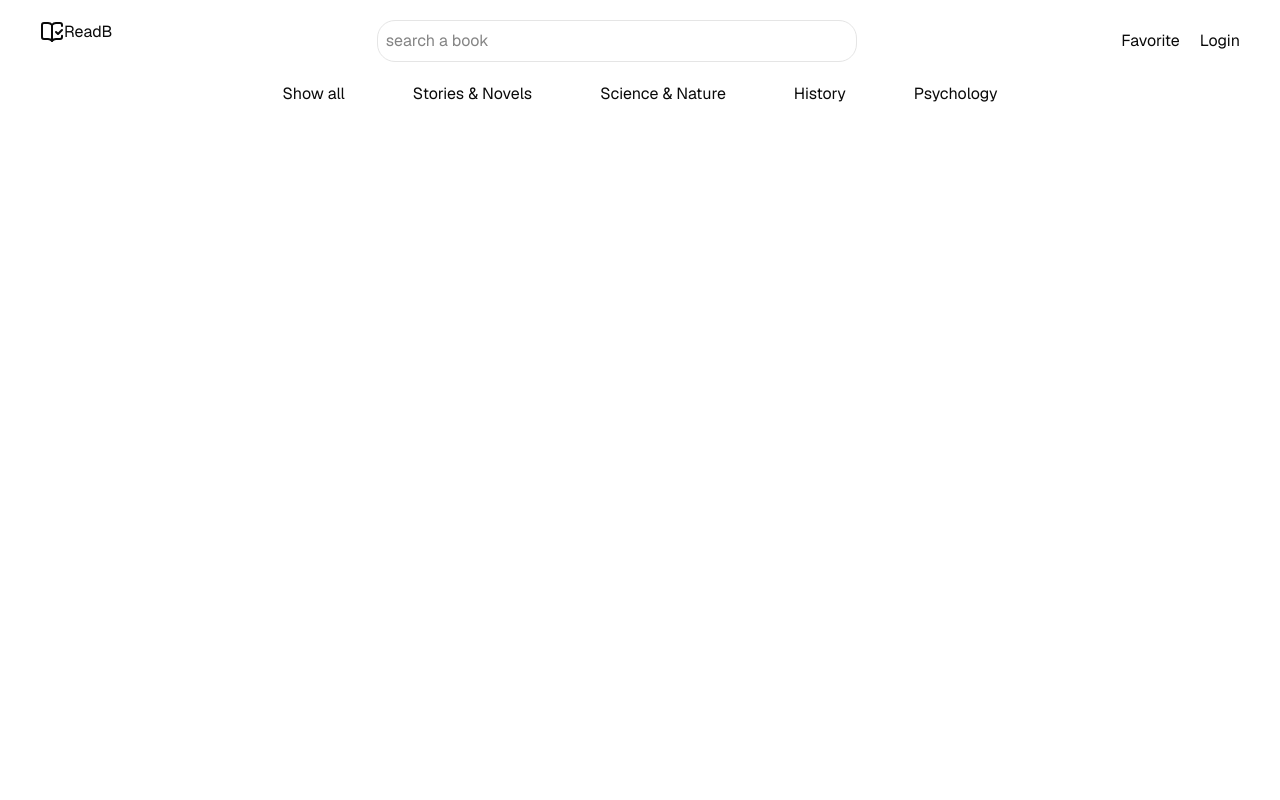
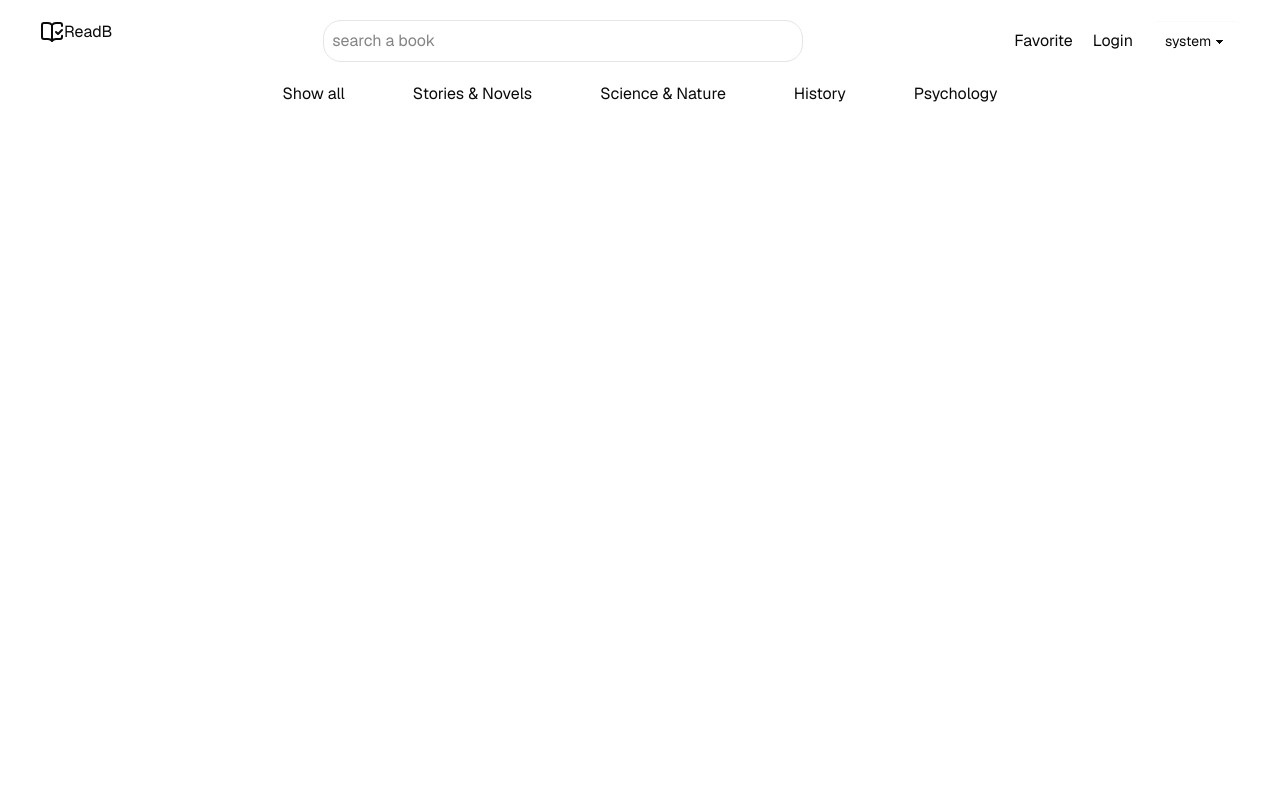
Before and after one commit to Hanieh-yousefzadeh/book-store, a Next.js app: page / in a window 1280 px wide. Shown: the top 800 px of the page. Built offline with nearby package versions, Linux system fonts and the light colour scheme.

Commit message:
feat : add theme dark and light and system

```diff
--- a/components/header.tsx
+++ b/components/header.tsx
@@ -9,6 +9,7 @@ import { useDispatch, useSelector } from "react-redux"
 import { useRouter } from "next/navigation";
 import { logout } from "@/lib/authSlice";
 import { stateType, dispatch } from "@/lib/store";
+import Theme from "./theme";
 
 
 export default function Header() {
@@ -38,6 +39,7 @@ export default function Header() {
                     {mounted && (
                         user ? (<button className="cursor-pointer" onClick={handleLogout}>Logout</button>) : (<Link href="/login">Login</Link>)
                     )}
+                    <Theme/>
                     {/* <Link href="/profile">Profile</Link> */}
 
                     {/* <Link href="/cart"><ShoppingCart /></Link> */}
--- /dev/null
+++ b/components/theme.tsx
@@ -0,0 +1,31 @@
+"use client"
+
+import { useTheme } from "next-themes"
+import { useEffect, useState } from "react"
+
+export default function Theme() {
+    const { theme, setTheme } = useTheme()
+    const [mounted, setMounted] = useState(false)
+
+    useEffect(() => {
+        setMounted(true)
+    }, [])
+
+    if (!mounted) {
+        return null
+    }
+
+    function handleTheme(e : React.ChangeEvent<HTMLSelectElement>){
+        const value = e.target.value
+        setTheme(value)
+    }
+
+    return (
+        <select value={theme} onChange={handleTheme} className="select select-bordered">
+            <option value="light">light</option>
+            <option value="dark">dark</option>
+            <option value="system">system</option>
+        </select>
+    )
+
+}
```
